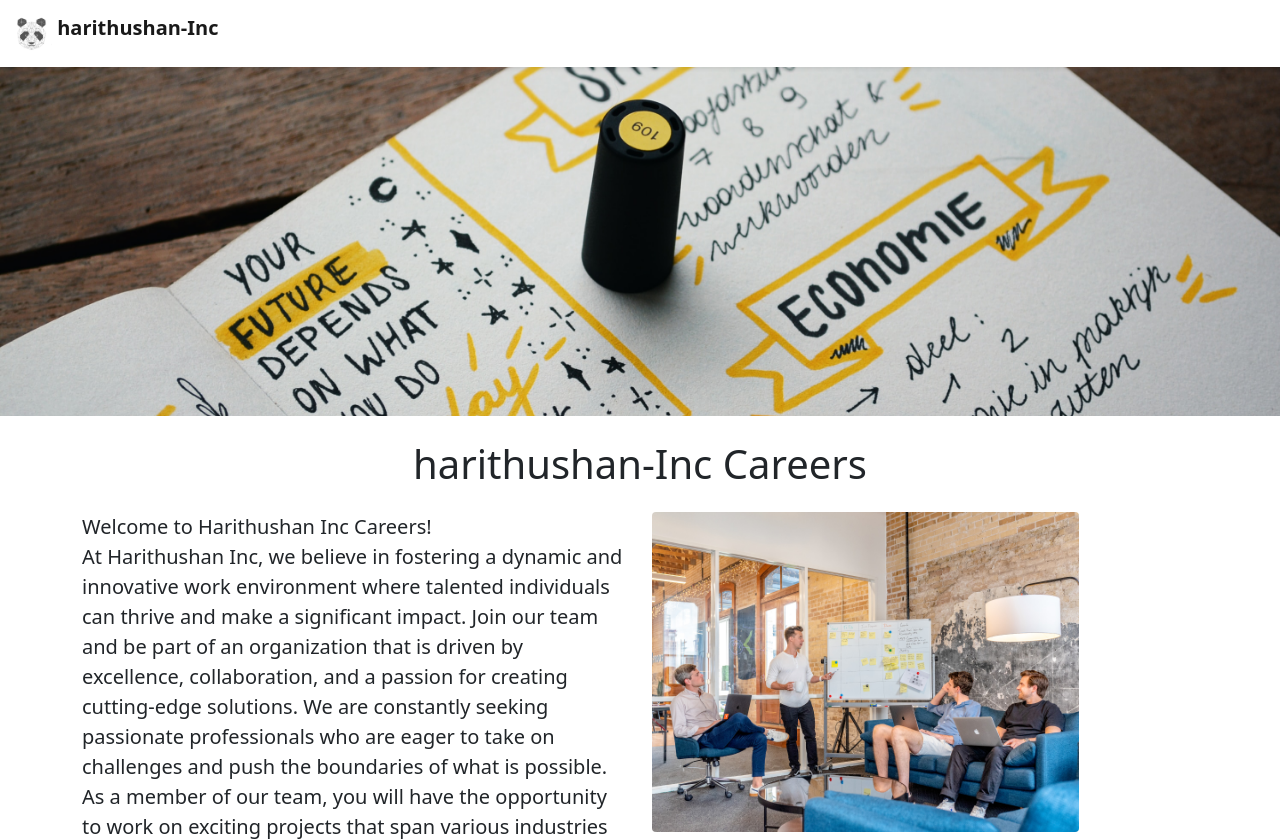
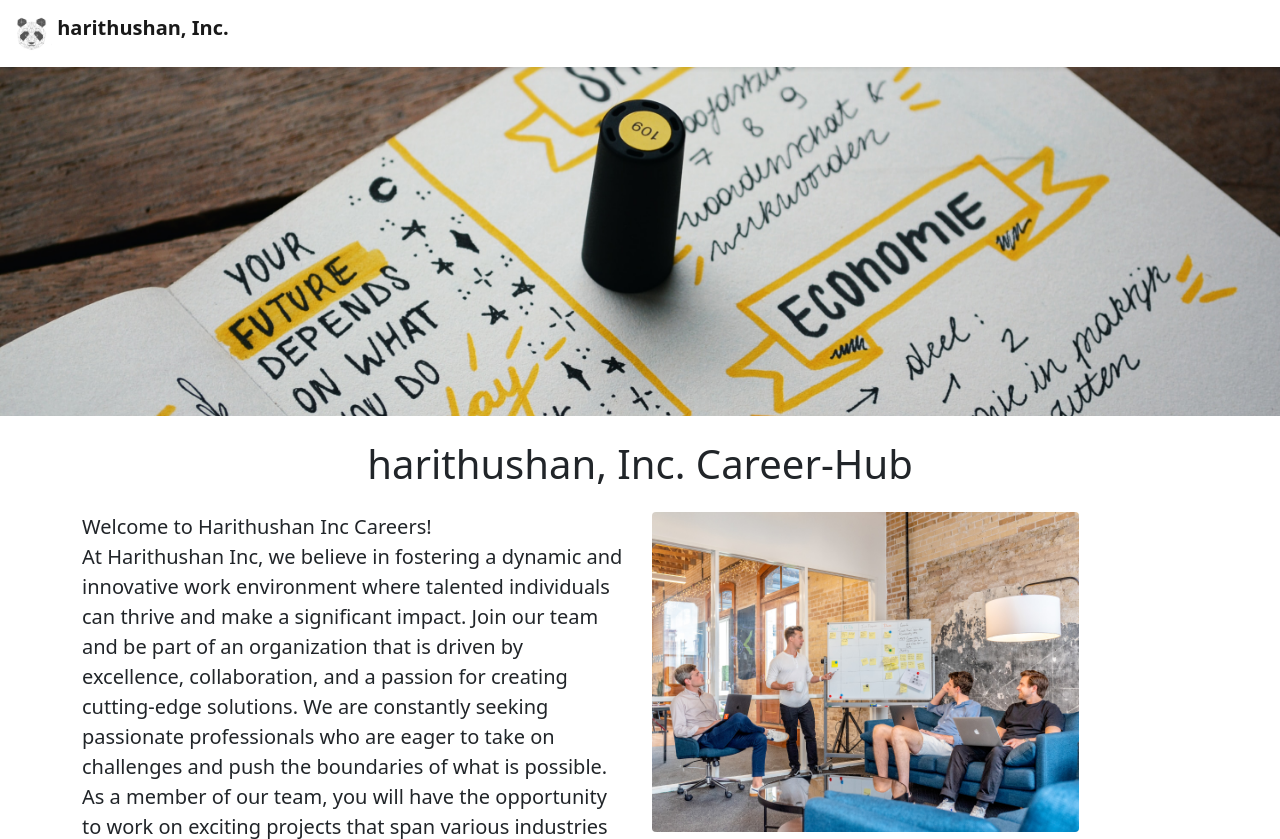
Before and after one commit to harithushan/career_website_v2, a Flask app: page / in a window 1280 px wide. Shown: the top 839 px of the page. Run offline with Flask 3, Linux system fonts and the light colour scheme.

Commit message:
made some changes in titles and webpage text

```diff
--- a/app.py
+++ b/app.py
@@ -32,7 +32,7 @@ JOBS = [
 def hello_user():
     return render_template('home.html',
                            jobs=JOBS,
-                           company_name='harithushan-Inc')
+                           company_name='harithushan, Inc.')
 
 @app.route("/api/jobs")
 def list_jobs():
--- a/templates/home.html
+++ b/templates/home.html
@@ -19,7 +19,7 @@
     <img class="img-fluid" id="banner" src="https://mycarreerwebsite--harithushan.repl.co/static/banner.jpg" >
     <div class="container">
       <h1 class="text-center mt-2 mb-4">
-        {{company_name}} Careers
+        {{company_name}} Career-Hub
       </h1>
       <div class="row" style="margin-bottom:32px">
         <div class="col-md-6">
--- a/templates/nav.html
+++ b/templates/nav.html
@@ -2,7 +2,7 @@
   <div class="container-fluid">
     <a class="navbar-brand" href="#">
       <img src="/static/logo.jpg" alt="" width="40" height="40" class="d-inline-block align-text-top">
-      <b>harithushan-Inc</b>
+      <b>harithushan, Inc.</b>
     </a>
   </div>
 </nav>
```
Also changed, not shown: 1 other file.
